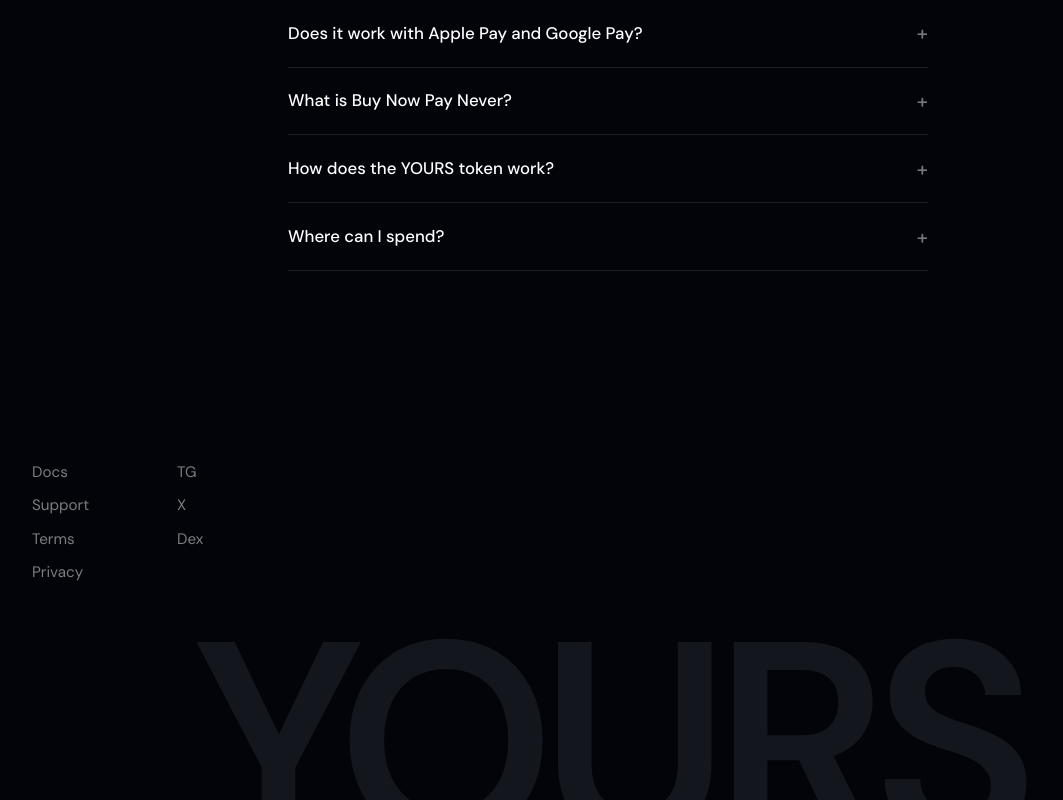
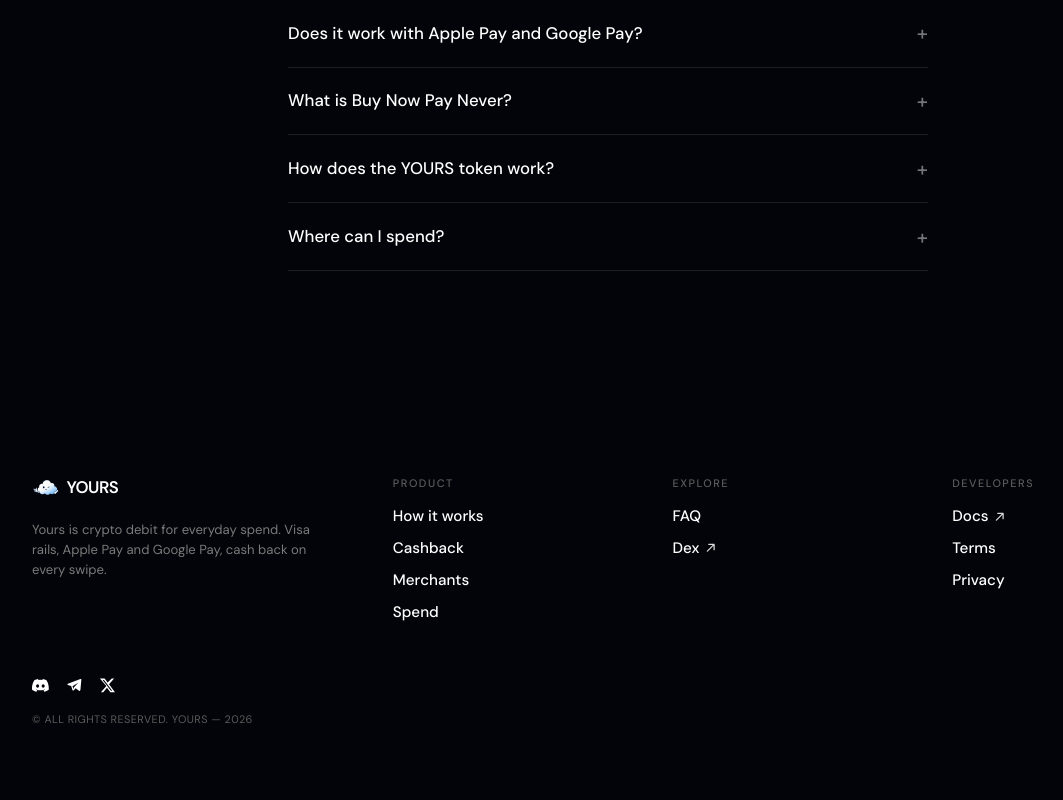
Before and after one commit to Teckdegen/yourscardswebsiteui, a Next.js app: page / in a window 1280 px wide. Shown: the part 4559-5359 px from the top of the page, without its empty margins (32-1095 px from the left). Built offline with nearby package versions, Linux system fonts and the light colour scheme.

Commit message:
ueuueueu

```diff
--- a/app/globals.css
+++ b/app/globals.css
@@ -1913,77 +1913,145 @@
   position: relative;
   z-index: 5;
   overflow: hidden;
-  padding: 4.5rem 1.5rem 0;
+  padding: 5rem 1.5rem 3.5rem;
   background: #03040a;
 }
 
 @media (min-width: 768px) {
   .site-footer {
-    padding: 5.5rem 2.5rem 0;
-  }
-}
-
-.site-footer-links {
-  display: flex;
-  flex-wrap: wrap;
-  gap: 2.75rem 5.5rem;
+    padding: 6.25rem 2.5rem 4rem;
+  }
+}
+
+.site-footer-inner {
+  position: relative;
+  z-index: 1;
   max-width: 72rem;
   margin: 0 auto;
 }
 
+.site-footer-grid {
+  display: grid;
+  gap: 2.75rem 3rem;
+}
+
+@media (min-width: 860px) {
+  .site-footer-grid {
+    grid-template-columns: minmax(14rem, 1.35fr) repeat(3, minmax(0, 1fr));
+    align-items: start;
+  }
+}
+
+.site-footer-brand {
+  max-width: 18.5rem;
+}
+
+.site-footer-logo {
+  display: inline-flex;
+  align-items: center;
+  gap: 0.45rem;
+  color: #fff;
+  font-size: 1.05rem;
+  font-weight: 600;
+  letter-spacing: -0.03em;
+  text-decoration: none;
+}
+
+.site-footer-logo img {
+  width: 1.7rem;
+  height: auto;
+  object-fit: contain;
+}
+
+.site-footer-tag {
+  margin: 1rem 0 0;
+  font-size: 0.82rem;
+  line-height: 1.55;
+  color: #7a7a7a;
+}
+
+.site-footer-heading {
+  margin: 0 0 0.15rem;
+  font-size: 0.68rem;
+  font-weight: 500;
+  letter-spacing: 0.14em;
+  text-transform: uppercase;
+  color: #5c5c5c;
+}
+
 .site-footer-col {
   display: flex;
   flex-direction: column;
   align-items: flex-start;
-  gap: 0.95rem;
+  gap: 0.85rem;
 }
 
 .site-footer-col a {
+  display: inline-flex;
+  align-items: center;
+  gap: 0.35rem;
   font-size: 0.95rem;
-  font-weight: 400;
+  font-weight: 500;
   line-height: 1.2;
-  color: #7d7d7d;
+  color: #fff;
   text-decoration: none;
-  transition: color 0.15s ease;
+  transition: opacity 0.15s ease;
 }
 
 .site-footer-col a:hover {
+  opacity: 0.7;
+}
+
+.site-footer-out {
+  width: 0.72rem;
+  height: 0.72rem;
+  opacity: 0.85;
+}
+
+.site-footer-meta {
+  margin-top: 3.5rem;
+}
+
+.site-footer-social {
+  display: flex;
+  align-items: center;
+  gap: 1.05rem;
+}
+
+.site-footer-social a {
+  display: inline-flex;
   color: #fff;
-}
-
-.site-footer-mark {
-  margin: 3.5rem 0 -0.18em;
-  font-size: clamp(4.8rem, 24vw, 17.5rem);
-  font-weight: 600;
-  letter-spacing: -0.055em;
-  line-height: 0.76;
-  color: #14161d;
-  text-align: center;
+  transition: opacity 0.15s ease;
+}
+
+.site-footer-social a:hover {
+  opacity: 0.7;
+}
+
+.site-footer-social svg {
+  width: 1.05rem;
+  height: 1.05rem;
+}
+
+.site-footer-copy {
+  margin: 1.05rem 0 0;
+  font-size: 0.68rem;
+  letter-spacing: 0.04em;
   text-transform: uppercase;
-  user-select: none;
-  pointer-events: none;
+  color: #5a5a5a;
 }
 
 @media (max-width: 639px) {
   .site-footer {
-    padding: 3.25rem 1.15rem 0;
-  }
-
-  .site-footer-links {
-    gap: 2.25rem 3.25rem;
-  }
-
-  .site-footer-col {
-    gap: 0.8rem;
-  }
-
-  .site-footer-col a {
-    font-size: 0.9rem;
-  }
-
-  .site-footer-mark {
-    margin-top: 2.75rem;
-    font-size: clamp(4.2rem, 28vw, 8rem);
+    padding: 3.5rem 1.15rem 2.75rem;
+  }
+
+  .site-footer-grid {
+    gap: 2.15rem;
+  }
+
+  .site-footer-meta {
+    margin-top: 2.5rem;
   }
 }
 
--- a/components/SiteFooter.tsx
+++ b/components/SiteFooter.tsx
@@ -1,34 +1,120 @@
+function IconOut() {
+  return (
+    <svg className="site-footer-out" viewBox="0 0 12 12" aria-hidden>
+      <path
+        d="M4 2.5h5.5V8M9.5 2.5 2.5 9.5"
+        fill="none"
+        stroke="currentColor"
+        strokeWidth="1.3"
+        strokeLinecap="round"
+        strokeLinejoin="round"
+      />
+    </svg>
+  );
+}
+
+function IconX() {
+  return (
+    <svg viewBox="0 0 24 24" fill="currentColor" aria-hidden>
+      <path d="M18.244 2.25h3.308l-7.227 8.26 8.502 11.24H16.17l-4.714-6.231-5.401 6.231H2.744l7.727-8.835L1.254 2.25H8.08l4.253 5.622L18.244 2.25zm-1.161 17.52h1.833L7.084 4.126H5.117L17.083 19.77z" />
+    </svg>
+  );
+}
+
+function IconTelegram() {
+  return (
+    <svg viewBox="0 0 24 24" fill="currentColor" aria-hidden>
+      <path d="M21.9 4.3c.3-.9-.5-1.6-1.3-1.3L2.7 9.6c-.9.3-.9 1.5.1 1.8l4.6 1.5 1.8 5.6c.3.9 1.4 1.1 2 .4l2.6-2.8 4.7 3.5c.8.6 1.9.1 2.1-.9L21.9 4.3zM9.3 13.2l8.2-5.1-6.4 6.8-.2 2.6-1.6-4.3z" />
+    </svg>
+  );
+}
+
+function IconDiscord() {
+  return (
+    <svg viewBox="0 0 24 24" fill="currentColor" aria-hidden>
+      <path d="M20.317 4.37a19.791 19.791 0 0 0-4.885-1.515.074.074 0 0 0-.079.037c-.21.375-.444.864-.608 1.25a18.27 18.27 0 0 0-5.487 0 12.64 12.64 0 0 0-.617-1.25.077.077 0 0 0-.079-.037A19.736 19.736 0 0 0 3.677 4.37a.07.07 0 0 0-.032.027C.533 9.046-.32 13.58.099 18.057a.082.082 0 0 0 .031.057 19.9 19.9 0 0 0 5.993 3.03.078.078 0 0 0 .084-.028 14.09 14.09 0 0 0 1.226-1.994.076.076 0 0 0-.041-.106 13.107 13.107 0 0 1-1.872-.892.077.077 0 0 1-.008-.128 10.2 10.2 0 0 0 .372-.292.074.074 0 0 1 .077-.01c3.928 1.793 8.18 1.793 12.062 0a.074.074 0 0 1 .078.01c.12.098.246.198.373.292a.077.077 0 0 1-.006.127 12.299 12.299 0 0 1-1.873.892.077.077 0 0 0-.041.107c.36.698.772 1.362 1.225 1.993a.076.076 0 0 0 .084.028 19.839 19.839 0 0 0 6.002-3.03.077.077 0 0 0 .032-.054c.5-5.177-.838-9.674-3.549-13.66a.061.061 0 0 0-.031-.03zM8.02 15.33c-1.183 0-2.157-1.085-2.157-2.419 0-1.333.956-2.419 2.157-2.419 1.21 0 2.176 1.096 2.157 2.42 0 1.333-.956 2.418-2.157 2.418zm7.975 0c-1.183 0-2.157-1.085-2.157-2.419 0-1.333.955-2.419 2.157-2.419 1.21 0 2.176 1.096 2.157 2.42 0 1.333-.946 2.418-2.157 2.418z" />
+    </svg>
+  );
+}
+
 export function SiteFooter() {
+  const year = new Date().getFullYear();
+
   return (
     <footer className="site-footer">
-      <div className="site-footer-links">
+      <div className="site-footer-inner">
+        <div className="site-footer-grid">
+          <div className="site-footer-brand">
+            <a href="#top" className="site-footer-logo">
+              <img src="/logo.PNG" alt="" width={28} height={22} />
+              YOURS
+            </a>
+            <p className="site-footer-tag">
+              Yours is crypto debit for everyday spend. Visa rails, Apple Pay
+              and Google Pay, cash back on every swipe.
+            </p>
+          </div>
+
           <div className="site-footer-col">
-          <a href="#docs">Docs</a>
-          <a href="#faq">Support</a>
+            <p className="site-footer-heading">Product</p>
+            <a href="#tap-in">How it works</a>
+            <a href="#cashback">Cashback</a>
+            <a href="#network">Merchants</a>
+            <a href="#spend">Spend</a>
+          </div>
+
+          <div className="site-footer-col">
+            <p className="site-footer-heading">Explore</p>
+            <a href="#faq">FAQ</a>
+            <a href="#dex">
+              Dex
+              <IconOut />
+            </a>
+          </div>
+
+          <div className="site-footer-col">
+            <p className="site-footer-heading">Developers</p>
+            <a href="#docs">
+              Docs
+              <IconOut />
+            </a>
             <a href="#terms">Terms</a>
             <a href="#privacy">Privacy</a>
           </div>
-        <div className="site-footer-col">
+        </div>
+
+        <div className="site-footer-meta">
+          <div className="site-footer-social">
+            <a
+              href="https://discord.com/"
+              target="_blank"
+              rel="noopener noreferrer"
+              aria-label="Discord"
+            >
+              <IconDiscord />
+            </a>
             <a
               href="https://t.me/"
               target="_blank"
               rel="noopener noreferrer"
+              aria-label="Telegram"
             >
-            TG
+              <IconTelegram />
             </a>
             <a
               href="https://x.com/"
               target="_blank"
               rel="noopener noreferrer"
+              aria-label="X"
             >
-            X
+              <IconX />
             </a>
-          <a href="#dex">Dex</a>
+          </div>
+          <p className="site-footer-copy">
+            © All rights reserved. Yours — {year}
+          </p>
         </div>
       </div>
-      <p className="site-footer-mark" aria-hidden>
-        YOURS
-      </p>
     </footer>
   );
 }
```
Lines whose indentation alone changed are shown as unchanged.
